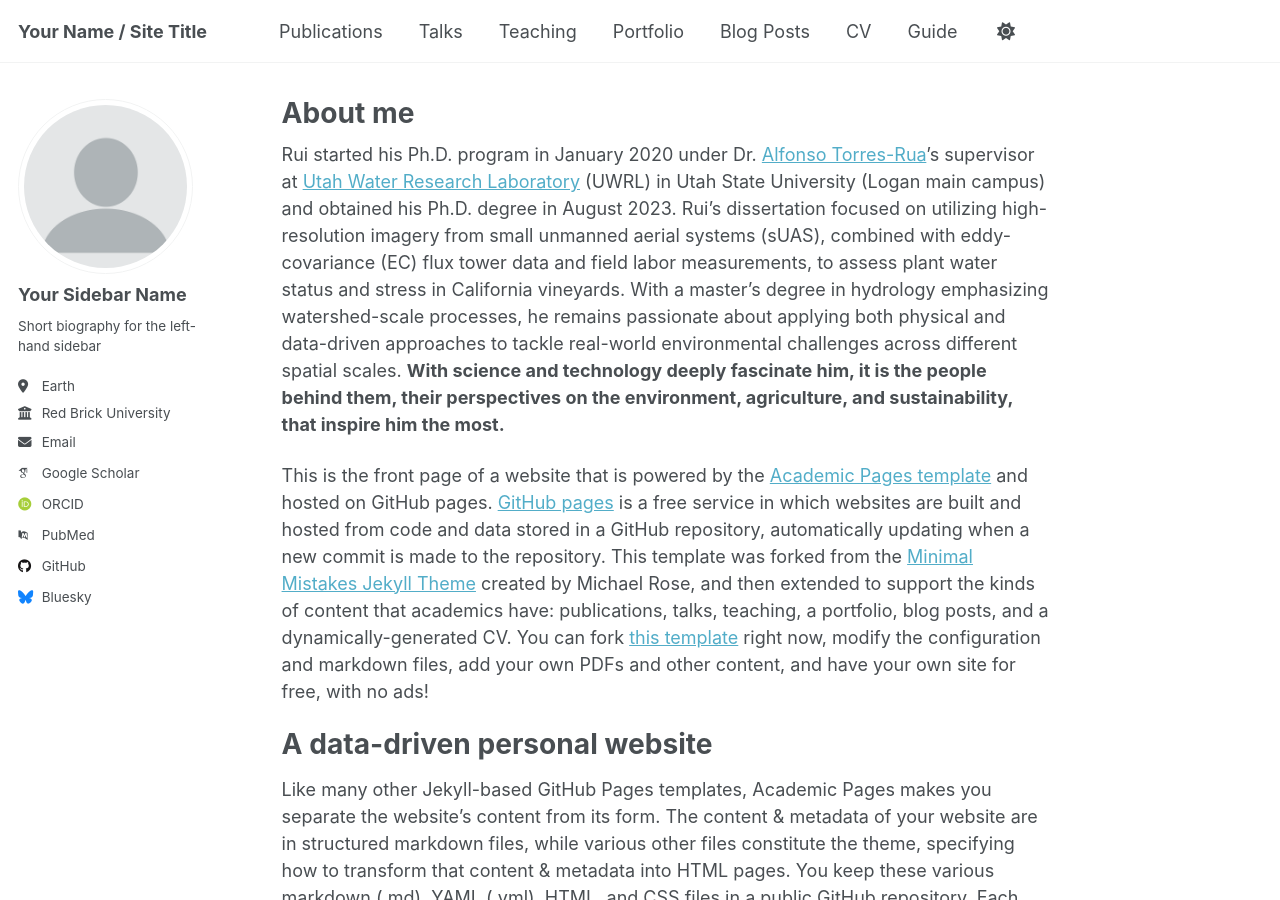
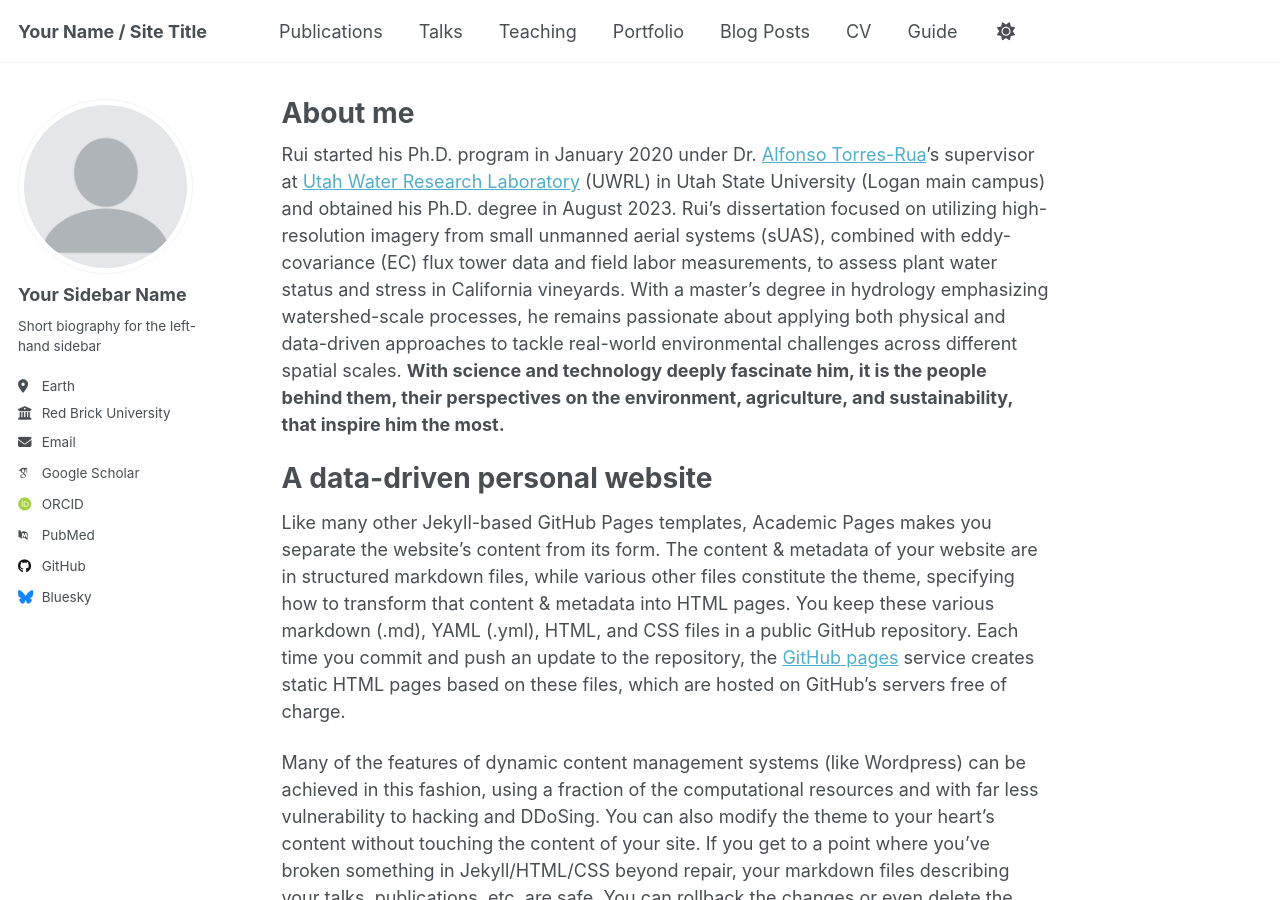
Before and after one commit to RuiGao9/RuiGao9.github.io, a Jekyll site: the page built from _pages/about.md, in a window 1280 px wide and 900 px high. Built offline with Jekyll 4.4.1, drawn with Linux system fonts in a browser that asks for light colours; some web fonts are replaced; some of the changed text lies outside the part shown.

Commit message:
Update about.md

```diff
--- a/_pages/about.md
+++ b/_pages/about.md
@@ -9,8 +9,6 @@ redirect_from:
 Rui started his Ph.D. program in January 2020 under Dr. [Alfonso Torres-Rua](https://engineering.usu.edu/cee/people/faculty/torres-alfonso)'s supervisor at [Utah Water Research Laboratory](https://uwrl.usu.edu/) (UWRL) in Utah State University (Logan main campus) and obtained his Ph.D. degree in August 2023.
 Rui's dissertation focused on utilizing high-resolution imagery from small unmanned aerial systems (sUAS), combined with eddy-covariance (EC) flux tower data and field labor measurements, to assess plant water status and stress in California vineyards. With a master's degree in hydrology emphasizing watershed-scale processes, he remains passionate about applying both physical and data-driven approaches to tackle real-world environmental challenges across different spatial scales. **With science and technology deeply fascinate him, it is the people behind them, their perspectives on the environment, agriculture, and sustainability, that inspire him the most.**
 
-
-This is the front page of a website that is powered by the [Academic Pages template](https://github.com/academicpages/academicpages.github.io) and hosted on GitHub pages. [GitHub pages](https://pages.github.com) is a free service in which websites are built and hosted from code and data stored in a GitHub repository, automatically updating when a new commit is made to the repository. This template was forked from the [Minimal Mistakes Jekyll Theme](https://mmistakes.github.io/minimal-mistakes/) created by Michael Rose, and then extended to support the kinds of content that academics have: publications, talks, teaching, a portfolio, blog posts, and a dynamically-generated CV. You can fork [this template](https://github.com/academicpages/academicpages.github.io) right now, modify the configuration and markdown files, add your own PDFs and other content, and have your own site for free, with no ads!
 
 A data-driven personal website
 ======
@@ -47,6 +45,6 @@ Many people use a git client to create files on their local computer and then pu
 Example: editing a markdown file for a talk
 ![Editing a markdown file for a talk](/images/editing-talk.png)
 
-For more info
+Rui's GitHub personal website is built based on [Michael Rose's work](https://academicpages.github.io/)
 ------
 More info about configuring Academic Pages can be found in [the guide](https://academicpages.github.io/markdown/), the [growing wiki](https://github.com/academicpages/academicpages.github.io/wiki), and you can always [ask a question on GitHub](https://github.com/academicpages/academicpages.github.io/discussions). The [guides for the Minimal Mistakes theme](https://mmistakes.github.io/minimal-mistakes/docs/configuration/) (which this theme was forked from) might also be helpful.
```
